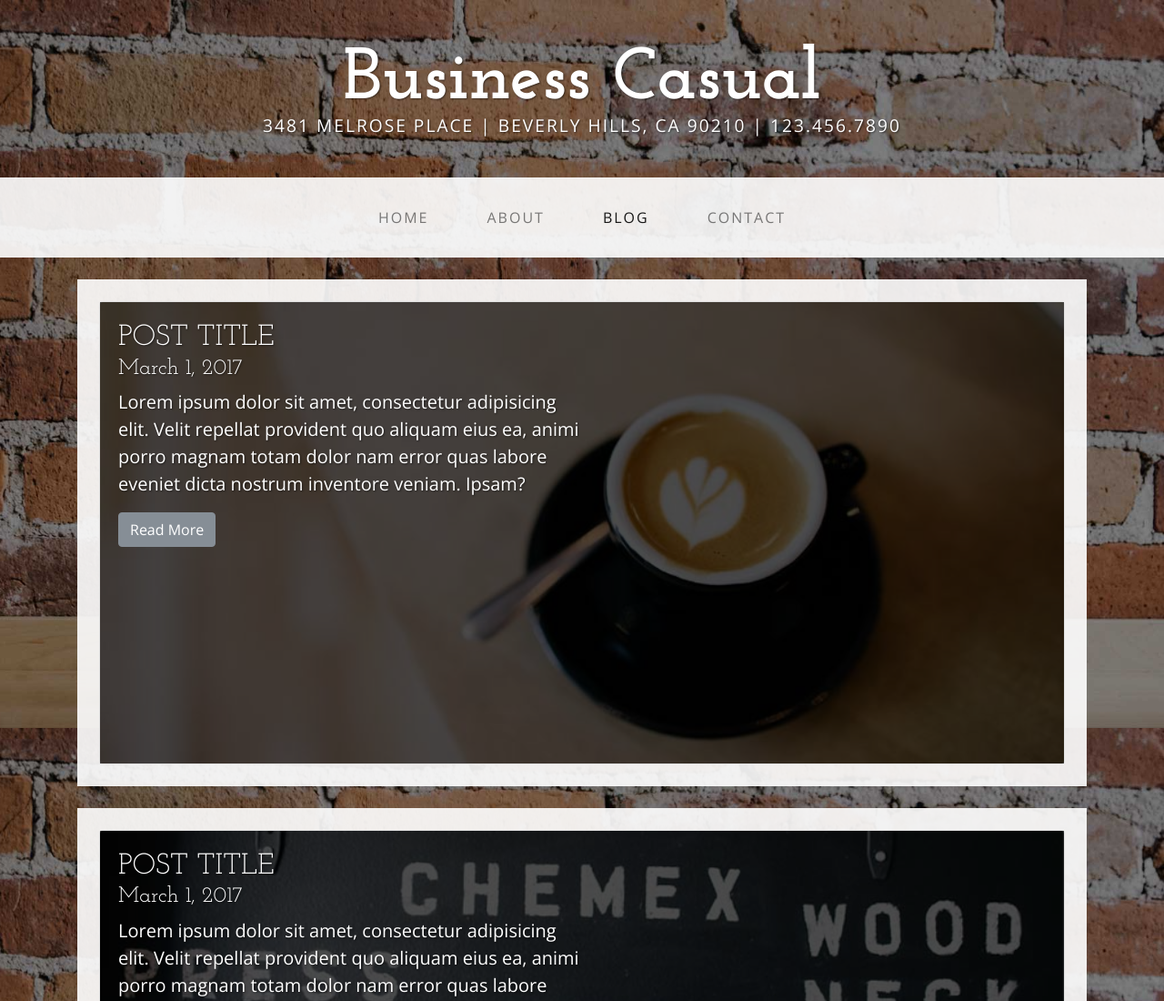
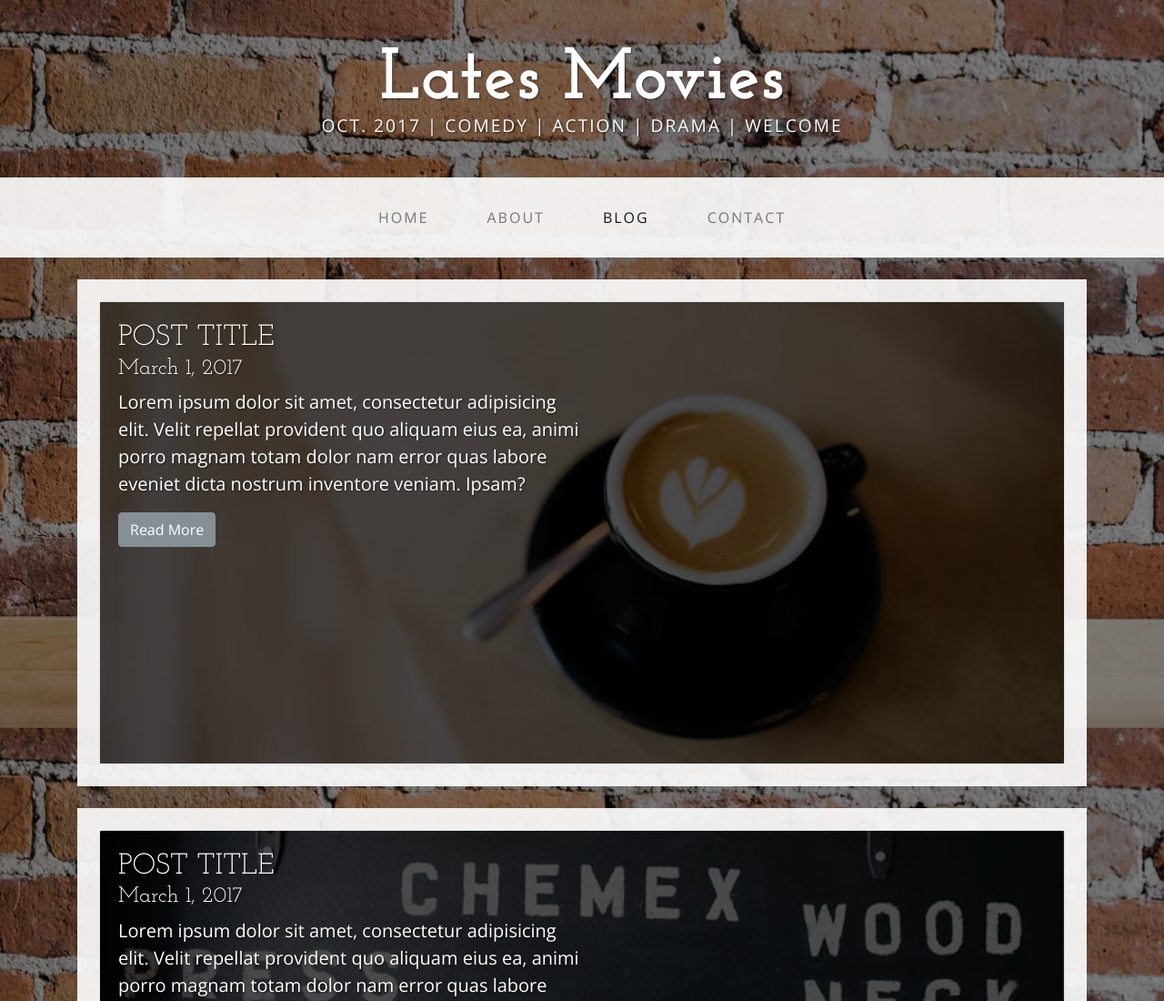
Before and after one commit to calosliu/FinalWork, a website: page docs/blog.html in a window 1280 px wide. Shown: the top 1100 px of the page at 91% size. Drawn offline with nearby package versions, Linux system fonts and the light colour scheme.

Commit message:
blog change zjh1

```diff
--- a/docs/blog.html
+++ b/docs/blog.html
@@ -24,8 +24,8 @@
 
   <body>
 
-    <div class="tagline-upper text-center text-heading text-shadow text-white mt-5 d-none d-lg-block">Business Casual</div>
-    <div class="tagline-lower text-center text-expanded text-shadow text-uppercase text-white mb-5 d-none d-lg-block">3481 Melrose Place | Beverly Hills, CA 90210 | 123.456.7890</div>
+    <div class="tagline-upper text-center text-heading text-shadow text-white mt-5 d-none d-lg-block">Lates Movies</div>
+    <div class="tagline-lower text-center text-expanded text-shadow text-uppercase text-white mb-5 d-none d-lg-block">Oct. 2017 | Comedy | Action | Drama | Welcome</div>
 
     <!-- Navigation -->
     <nav class="navbar navbar-expand-lg navbar-light bg-faded py-lg-4">
```
